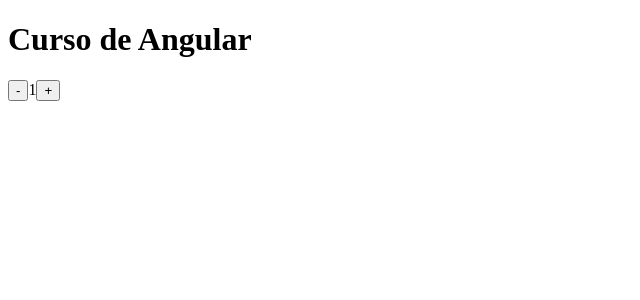
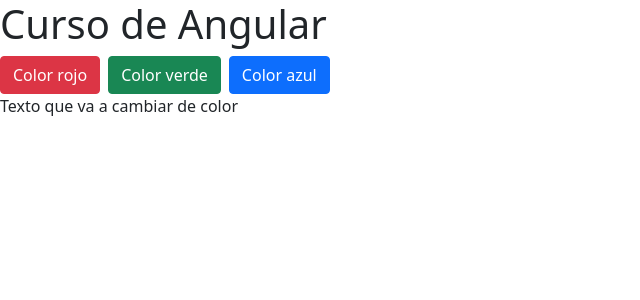
Before and after one commit to ivarespark/basic-angular-curso, an Angular app: page / in a window 1280 px wide. Shown: the top 300 px of the page, without its empty margins (0-640 px from the left). Built offline with nearby package versions, Linux system fonts and the light colour scheme.

Commit message:
[o4] Importar bootstrap 5

```diff
--- a/src/app/app.component.html
+++ b/src/app/app.component.html
@@ -1,3 +1,3 @@
-<h1>Curso de Angular</h1>
+<h1>{{title}}</h1>
 
-<app-contador></app-contador>
+<app-botones></app-botones>
--- a/src/app/app.component.ts
+++ b/src/app/app.component.ts
@@ -7,5 +7,5 @@
   styleUrls: ['./app.component.css']
 })
 export class AppComponent {
-  title = 'basic-angular-curso';
+  title = 'Curso de Angular';
 }
--- a/src/app/app.module.ts
+++ b/src/app/app.module.ts
@@ -3,11 +3,13 @@
 
 import { AppComponent } from './app.component';
 import { ContadorComponent } from './contador/contador.component';
+import { BotonesComponent } from './botones/botones.component';
 
 @NgModule({
   declarations: [
     AppComponent,
-    ContadorComponent
+    ContadorComponent,
+    BotonesComponent
   ],
   imports: [
     BrowserModule
--- /dev/null
+++ b/src/app/botones/botones.component.html
@@ -0,0 +1,7 @@
+<div>
+    <button class="btn btn-danger">Color rojo</button>
+    <button class="btn btn-success mx-2">Color verde</button>
+    <button class="btn btn-primary">Color azul</button>
+</div>
+
+<p>Texto que va a cambiar de color</p>
--- a/src/index.html
+++ b/src/index.html
@@ -6,6 +6,7 @@
   <base href="/">
   <meta name="viewport" content="width=device-width, initial-scale=1">
   <link rel="icon" type="image/x-icon" href="favicon.ico">
+  <link href="https://cdn.jsdelivr.net/npm/bootstrap@5.0.2/dist/css/bootstrap.min.css" rel="stylesheet" integrity="sha384-EVSTQN3/azprG1Anm3QDgpJLIm9Nao0Yz1ztcQTwFspd3yD65VohhpuuCOmLASjC" crossorigin="anonymous">
 </head>
 <body>
   <app-root></app-root>
```
Also changed, not shown: src/app/botones/botones.component.ts (added, +10 -0 lines), src/app/botones/botones.component.css (added).
